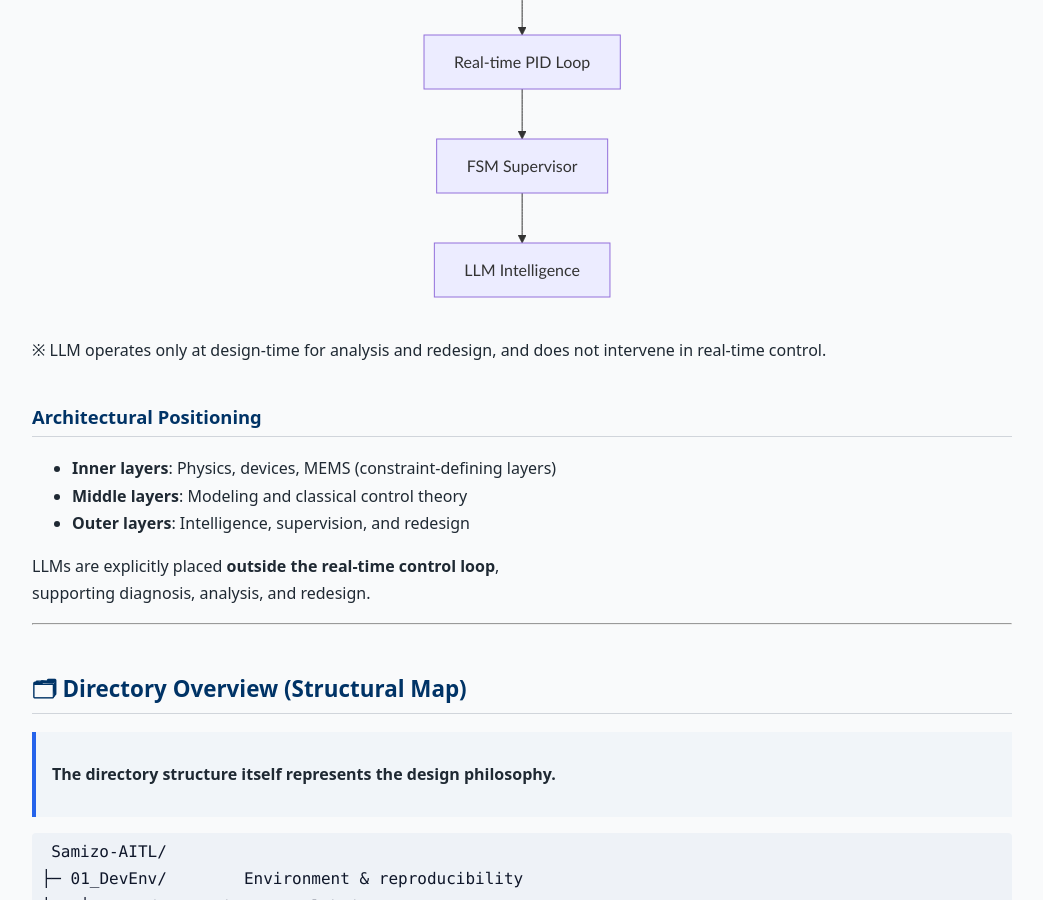
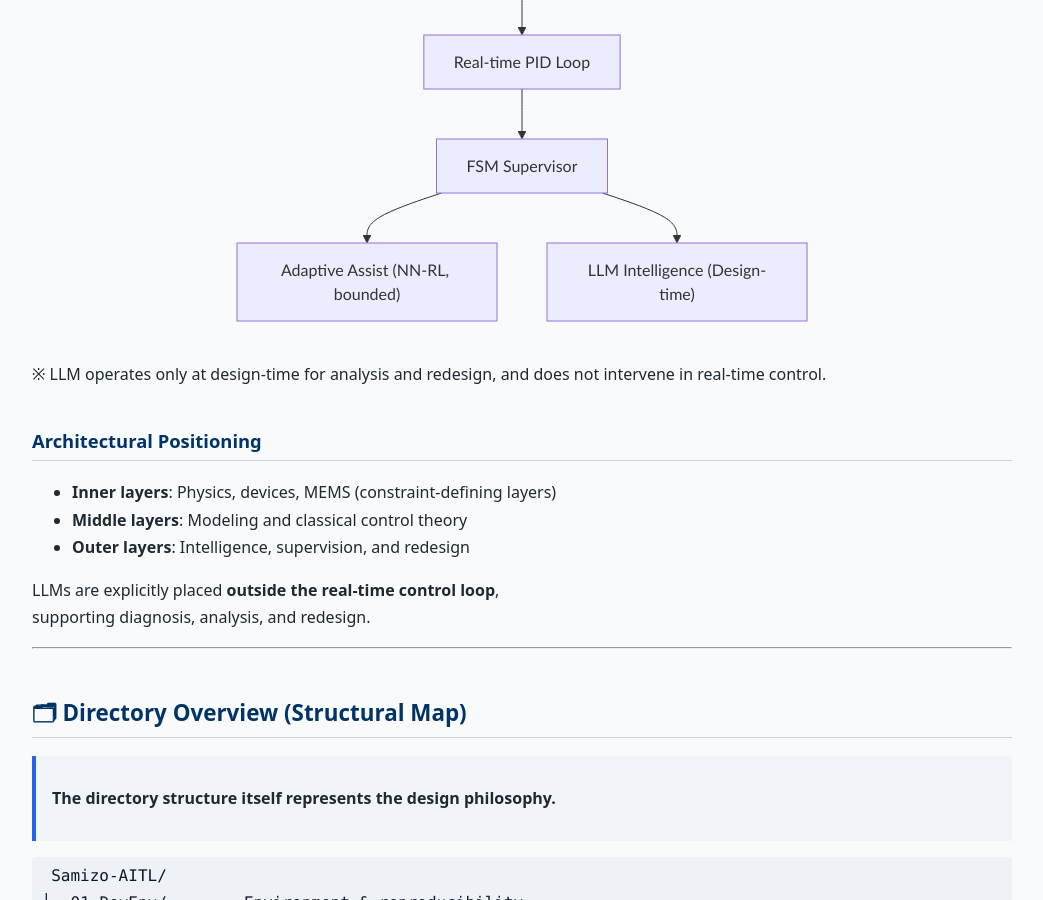
Before and after one commit to Samizo-AITL/Samizo-AITL.github.io, a Jekyll site: the page built from portal/en/index.md, in a window 1280 px wide and 900 px high, scrolled down 3114 px. Shown: the whole window, without its empty margins (118-1161 px from the left). Built offline with Jekyll 4.4.1, drawn with Linux system fonts in a browser that asks for light colours.

Commit message:
Update index.md

````diff
--- a/portal/en/index.md
+++ b/portal/en/index.md
@@ -90,11 +90,12 @@ not just *how* to implement them.
 
 ```mermaid
 flowchart TB
-  P[Physical / Devices / MEMS] --> M[Models]
-  M --> C[Control Theory]
-  C --> R[Real-time PID Loop]
-  R --> S[FSM Supervisor]
-  S --> I[LLM Intelligence]
+  P["Physical / Devices / MEMS"] --> M["Models"]
+  M --> C["Control Theory"]
+  C --> R["Real-time PID Loop"]
+  R --> S["FSM Supervisor"]
+  S --> A["Adaptive Assist (NN-RL, bounded)"]
+  S --> I["LLM Intelligence (Design-time)"]
 ```
 ※ LLM operates only at design-time for analysis and redesign, and does not intervene in real-time control.
 
````
